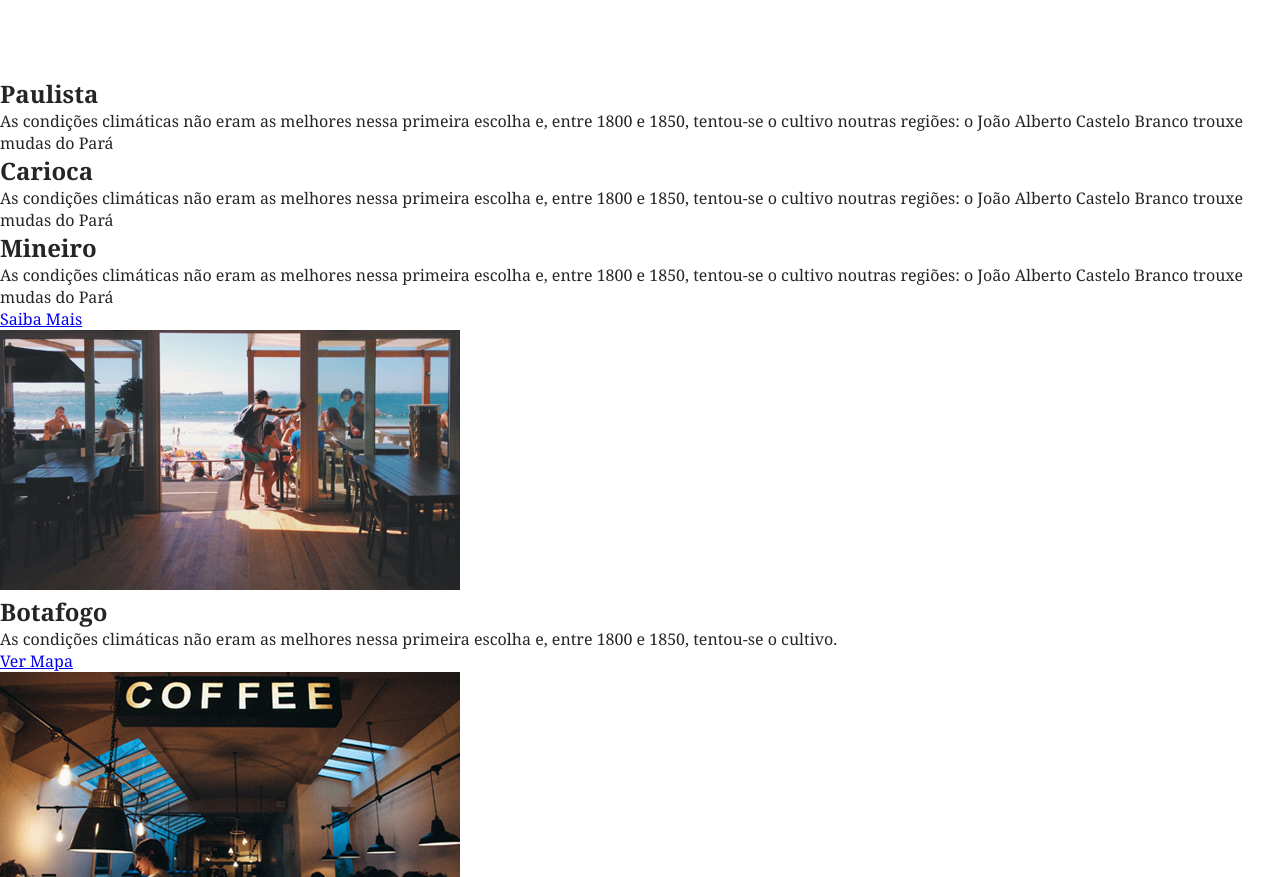
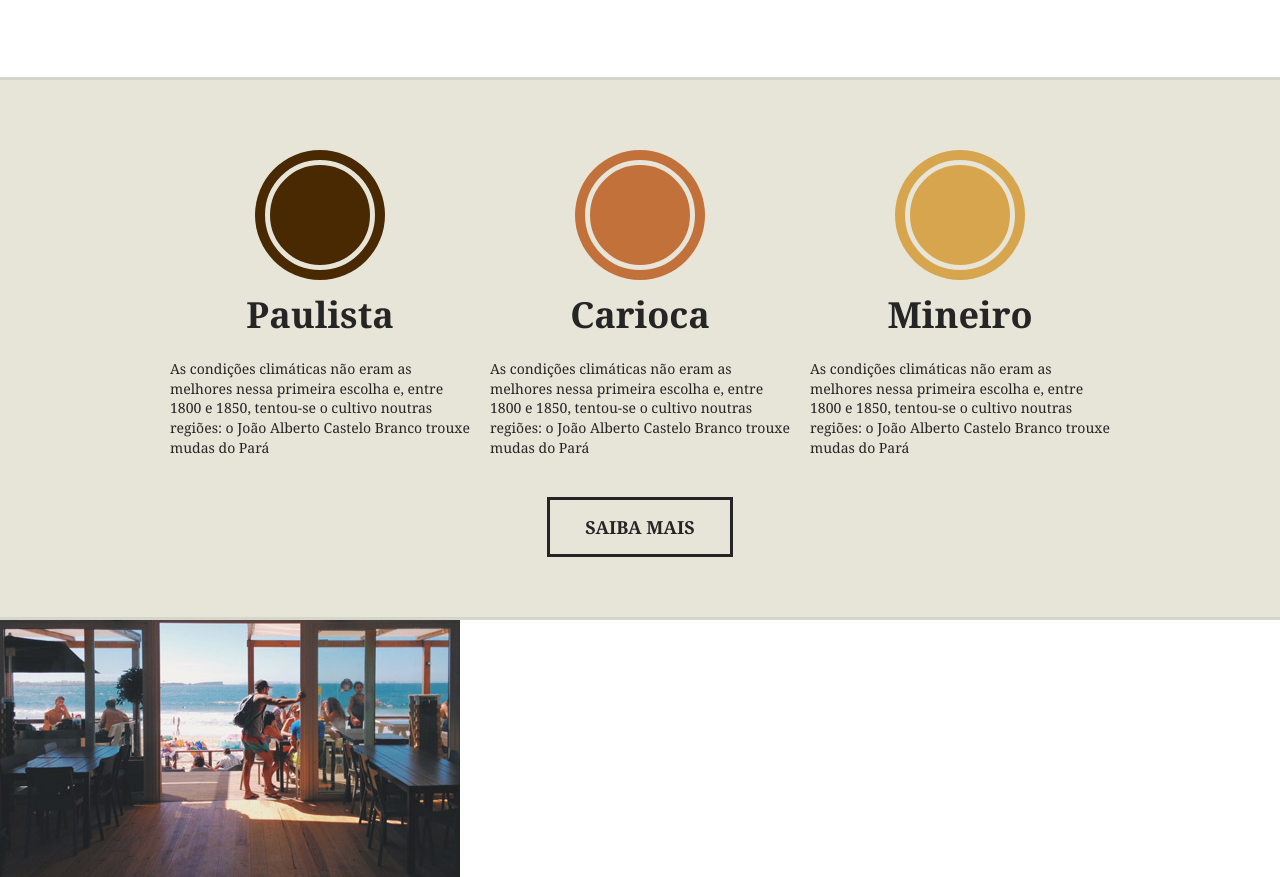
Before and after one commit to LucasLuann/Brafe-Css-Puro, a plain HTML site: page index.html in a window 1280 px wide. Shown: the part 1156-2033 px from the top of the page. Drawn offline with Linux system fonts and the light colour scheme.

Commit message:
Update
Section produtos estilizada.

```diff
--- a/css/style.css
+++ b/css/style.css
@@ -78,6 +78,8 @@ body {
     font-size: 1.125em;
 }
 
+/* SOBRE */
+
 .sobre {
     padding: 60px 0;
 }
@@ -132,3 +134,78 @@ body {
     margin: 20px auto;
     max-width: 460px;
 }
+
+/* PRODUTOS */
+
+.produtos {
+    background: #e7e4d8;
+    padding: 60px 0;
+    border-top: 3px solid #d3d6c8;
+    border-bottom: 3px solid #d3d6c8;
+}
+
+.produtos-container {
+    max-width: 960px;
+    margin: 0 auto;
+}
+
+.produtos-container::before, .produtos-container::after {
+    content: '';
+    display: table;
+    clear: both;
+}
+
+.produtos-item {
+    width: 300px;
+    float: left;
+    margin: 0 10px 20px 10px;
+}
+
+.produtos-item h2 {
+    text-align: center;
+    font-size: 2.25em;
+    margin-bottom: 20px;
+}
+
+.produtos-item h2::before {
+    content: '';
+    display: block;
+    height: 100px;
+    width: 100px;
+    background: currentColor;
+    border-radius: 50%;
+    margin: 20px auto;
+    border: 5px solid #e7e4d8;
+    box-shadow: 0 0 0 10px currentColor;
+}
+
+h2.produtos-paulista::before {
+    color: #492901;
+}
+
+h2.produtos-carioca::before {
+    color: #c17139;
+}
+
+h2.produtos-mineiro::before {
+    color: #d7a54d;
+}
+
+.produtos-item p {
+    font-size: 0.875em;
+    line-height: 1.4em;
+}
+
+.produtos-btn {
+    display: block;
+    border: 3px solid;
+    color: #252525;
+    width: 180px;
+    text-decoration: none;
+    font-size: 1.125em;
+    font-weight: bold;
+    text-transform: uppercase;
+    text-align: center;
+    padding: 15px 0;
+    margin: 20px auto 0 auto;
+}
--- a/index.html
+++ b/index.html
@@ -42,22 +42,22 @@
         <p>O café é uma bebida produzida a partir dos grãos torrados do fruto do cafeeiro. É servido tradicionalm aente quente, mas também pode ser consumido gelado. Ele é um estimulante, por possuir cafeína — geralmente 80 a 140 mg para cada 207 ml dependendo do método de preparação.</p>
     </section>
 
-    <section>
-        <div>
-            <div>
-                <h2>Paulista</h2>
+    <section class="produtos">
+        <div class="produtos-container">
+            <div class="produtos-item">
+                <h2 class="produtos-paulista">Paulista</h2>
                 <p>As condições climáticas não eram as melhores nessa primeira escolha e, entre 1800 e 1850, tentou-se o cultivo noutras regiões: o João Alberto Castelo Branco trouxe mudas do Pará</p>
             </div>
-            <div>
-                <h2>Carioca</h2>
+            <div class="produtos-item">
+                <h2 class="produtos-carioca">Carioca</h2>
                 <p>As condições climáticas não eram as melhores nessa primeira escolha e, entre 1800 e 1850, tentou-se o cultivo noutras regiões: o João Alberto Castelo Branco trouxe mudas do Pará</p>
             </div>
-            <div>
-                <h2>Mineiro</h2>
+            <div class="produtos-item">
+                <h2 class="produtos-mineiro">Mineiro</h2>
                 <p>As condições climáticas não eram as melhores nessa primeira escolha e, entre 1800 e 1850, tentou-se o cultivo noutras regiões: o João Alberto Castelo Branco trouxe mudas do Pará</p>
             </div>
         </div>
-        <a href="#">Saiba Mais</a></button>
+        <a class="produtos-btn" href="#">Saiba Mais</a></button>
     </section>
 
     <section>
```
